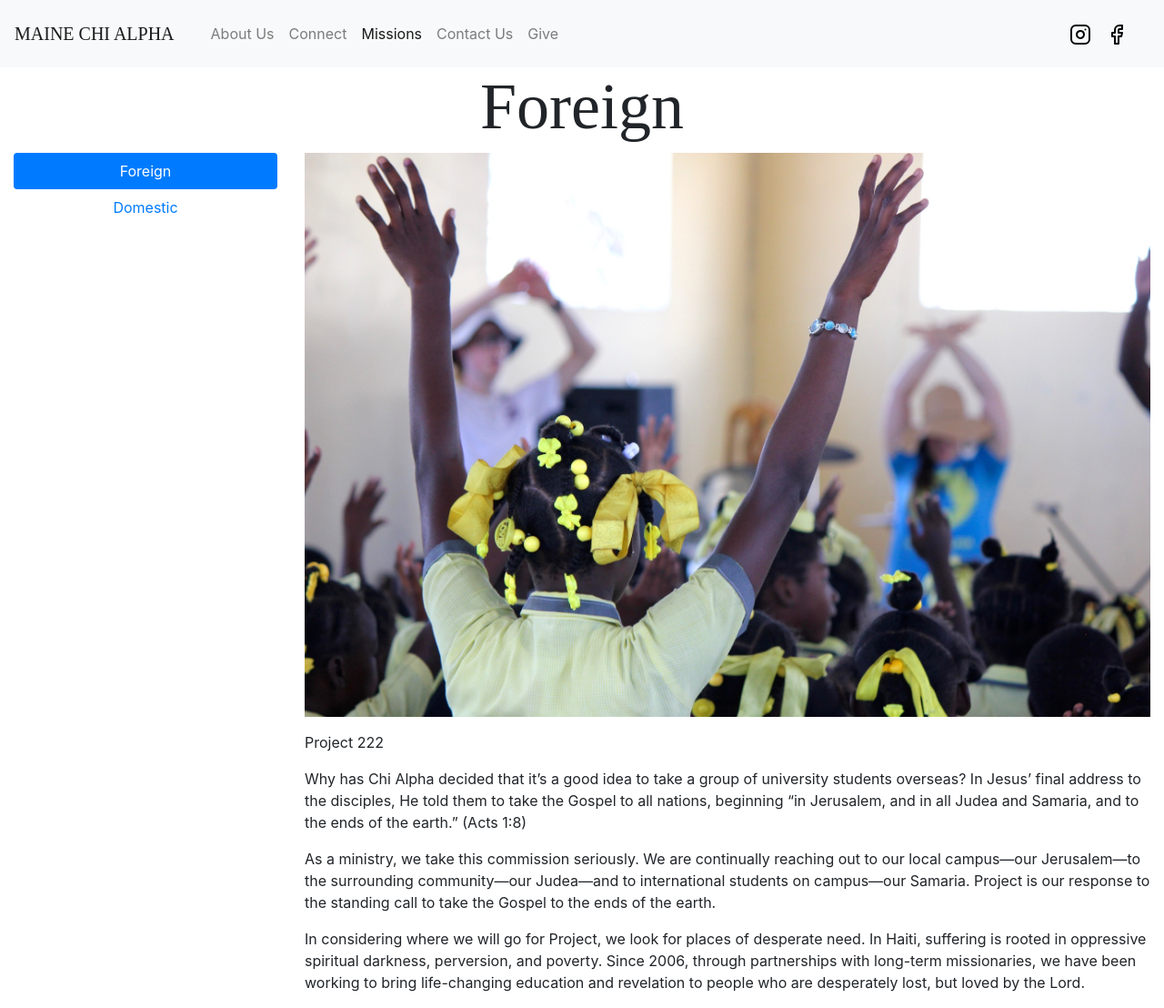
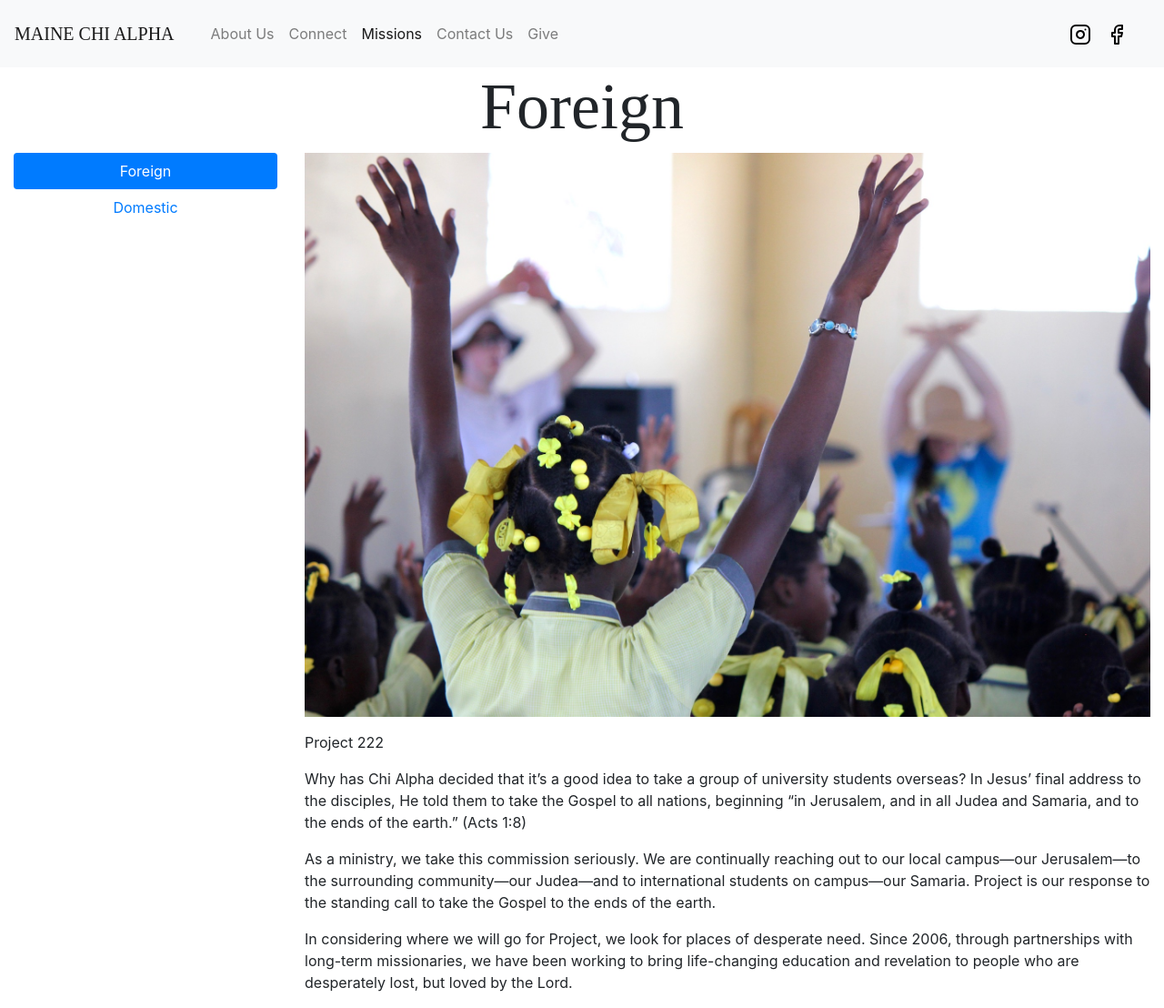
Before and after one commit to mainechialpha/mainechialpha.github.io, a Jekyll site: the page built from foreign.md, in a window 1280 px wide. Shown: the whole page at 91% size. Built offline with Jekyll 4.4.1, drawn with Linux system fonts in a browser that asks for light colours; nearby versions of some CDN libraries; some web fonts are replaced.

Commit message:
Update foreign.md

```diff
--- a/foreign.md
+++ b/foreign.md
@@ -12,4 +12,4 @@ Why has Chi Alpha decided that it’s a good idea to take a group of university
 
 As a ministry, we take this commission seriously. We are continually reaching out to our local campus—our Jerusalem—to the surrounding community—our Judea—and to international students on campus—our Samaria. Project is our response to the standing call to take the Gospel to the ends of the earth.
 
-In considering where we will go for Project, we look for places of desperate need. In Haiti, suffering is rooted in oppressive spiritual darkness, perversion, and poverty. Since 2006, through partnerships with long-term missionaries, we have been working to bring life-changing education and revelation to people who are desperately lost, but loved by the Lord.
+In considering where we will go for Project, we look for places of desperate need. Since 2006, through partnerships with long-term missionaries, we have been working to bring life-changing education and revelation to people who are desperately lost, but loved by the Lord.
```
